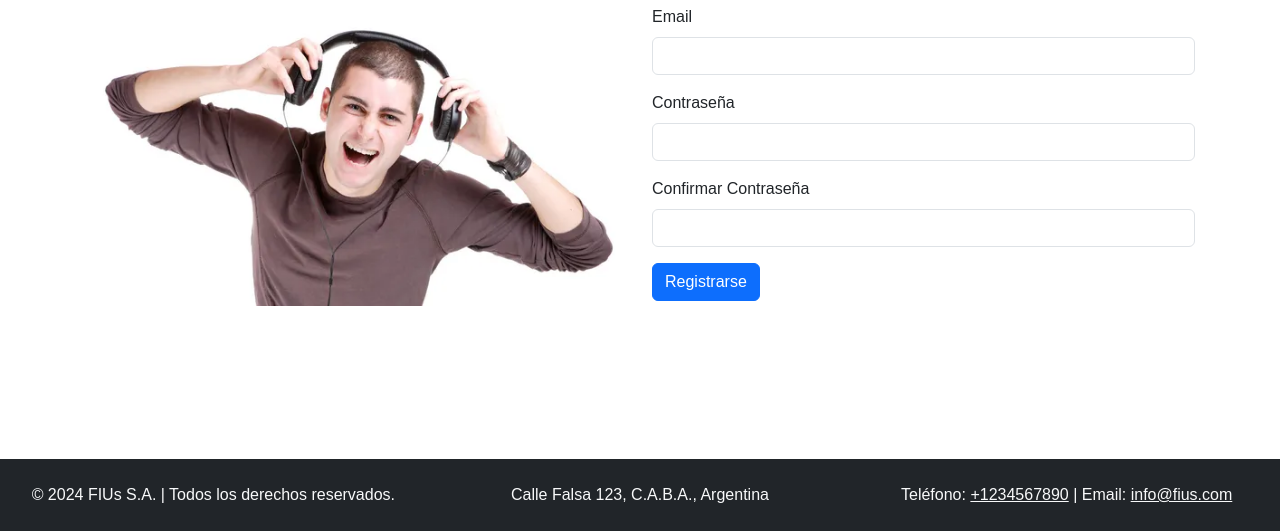
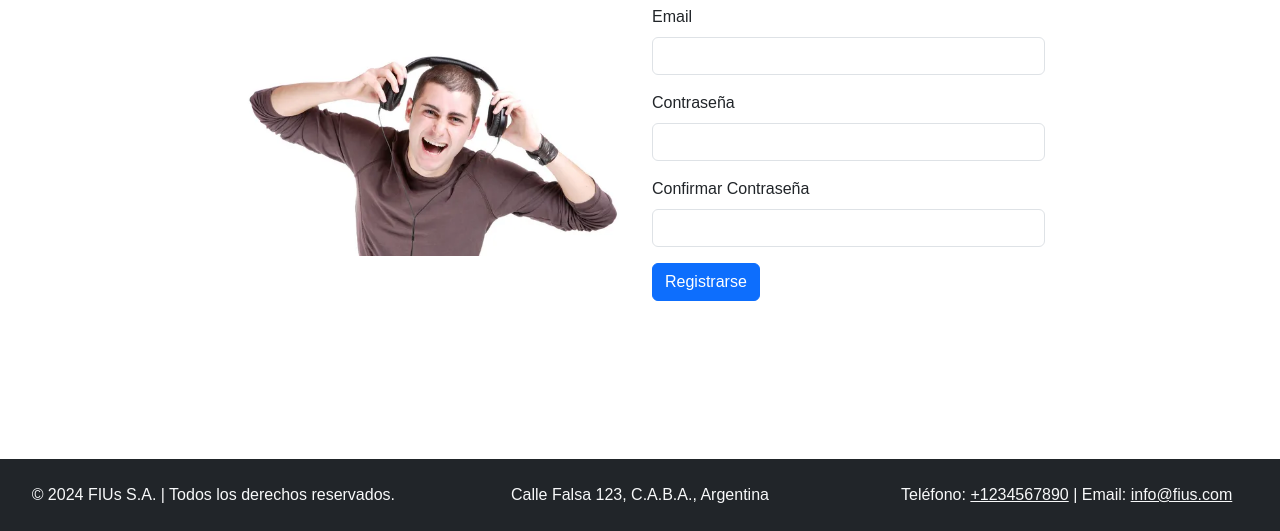
Before and after one commit to simicro1/PF_Paganno, a website: page pages/register_comunidad.html in a window 1280 px wide. Shown: the part 269-800 px from the top of the page. Drawn offline with nearby package versions, Linux system fonts and the light colour scheme.

Commit message:
arreglo scroll

```diff
--- a/pages/register_comunidad.html
+++ b/pages/register_comunidad.html
@@ -51,11 +51,11 @@
     <!-- MAIN -->
     <main>
 
-        <div class="container_comunidad">
+        <div class="container_comunidad px-4 py-4">
             <div class="row g-4 align-items-center">
                 <div class="col-md-6 text-center">
                     <img src="../assets/images/register.jpg" alt="Registro a Comunidad"
-                        class="img-fluid img-login" >
+                        class="img-fluid img-login" style="width: 450px; height: 450px;">
                 </div>
                 <div class="col-md-6">
                     <h1>Regístrate en FIUs</h1>
```
Also changed, not shown: pages/login_comunidad.html (+1 -1 lines).
